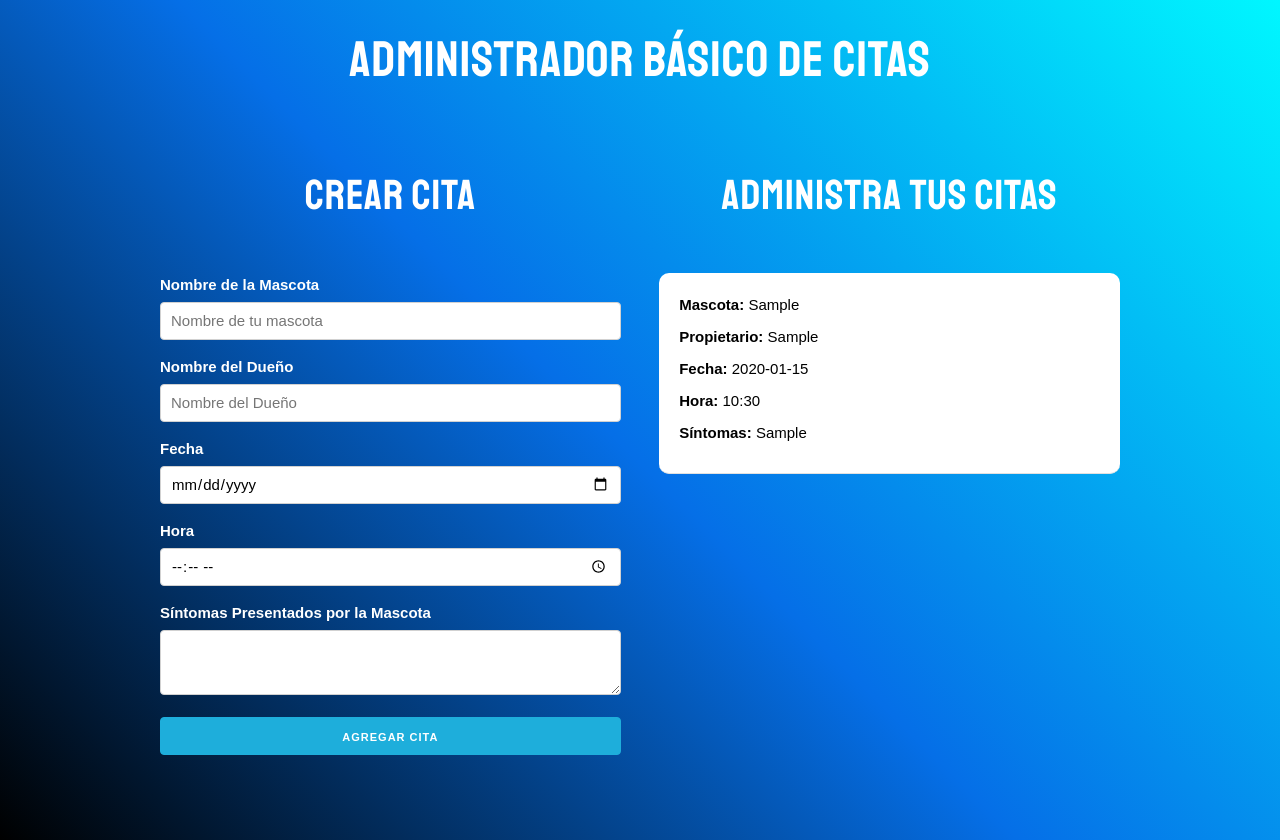
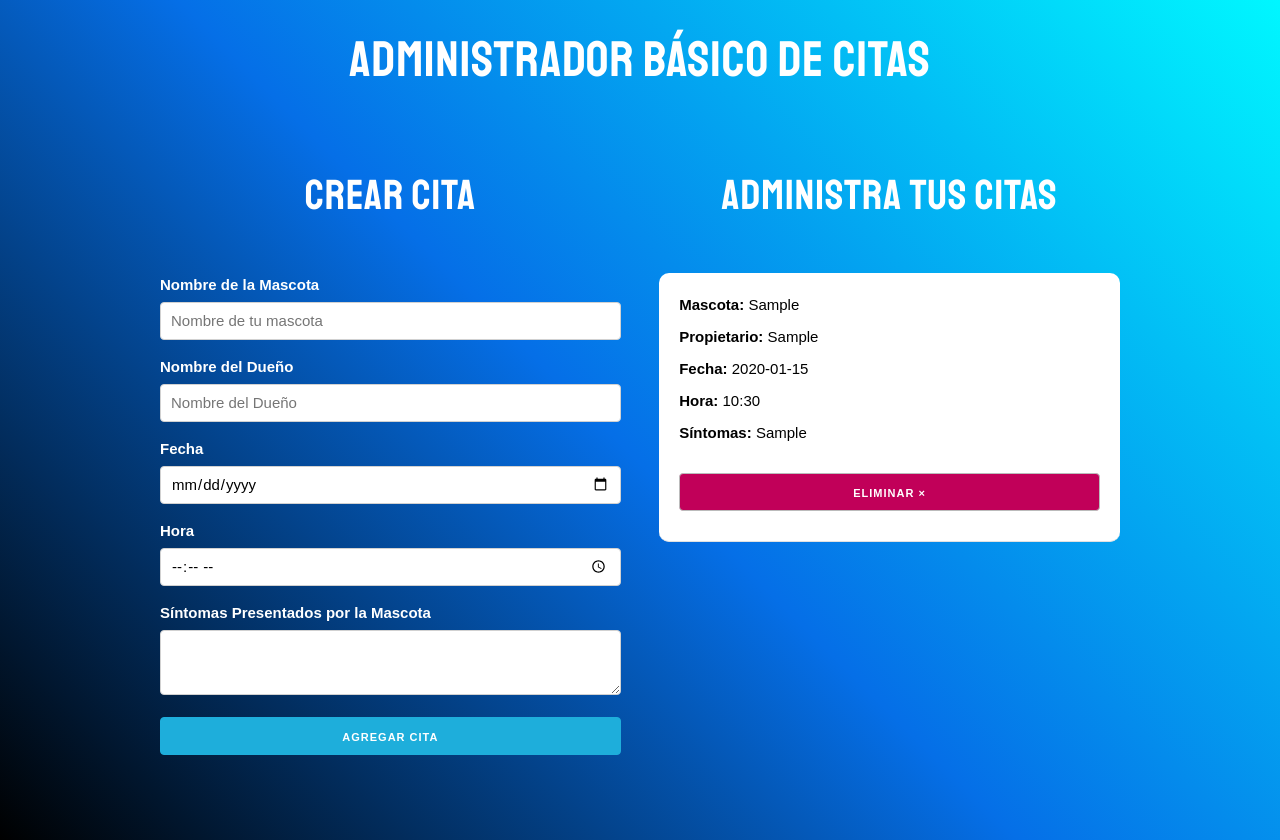
Before and after one commit to OsirisRoman/administradorbasicodecitas, a React (Create React App) app: page / in a window 1280 px wide. Both pictures are taken after typing "Sample", "Sample", "2020-01-15", "10:30", "Sample" into the empty fields and a click on the button "AGREGAR CITA". Built offline with nearby package versions, Linux system fonts and the light colour scheme.

Commit message:
Se añadió la característica de eliminación de cita
Se agregó una función y un botón que permite al usuario eliminar una
cita específica.

```diff
--- a/src/App.js
+++ b/src/App.js
@@ -12,6 +12,14 @@ function App() {
     setCitas([...citas, cita]);
   };
 
+  //Eliminar Cita
+  const eliminarCita = (citaAEliminar) => {
+    const agendaPostEliminación = citas.filter(
+      (cita) => cita.id !== citaAEliminar
+    );
+    setCitas(agendaPostEliminación);
+  };
+
   return (
     <Fragment>
       <h1>Administrador Básico de Citas</h1>
@@ -23,7 +31,10 @@ function App() {
           <div className='one-half column'>
             <h2>Administra tus citas</h2>
             {citas.map((cita) => (
-              <Cita key={cita.id} cita={cita}></Cita>
+              <Cita
+                key={cita.id}
+                cita={cita}
+                eliminarCita={eliminarCita}></Cita>
             ))}
           </div>
         </div>
--- a/src/componentes/Cita/Cita.jsx
+++ b/src/componentes/Cita/Cita.jsx
@@ -1,6 +1,6 @@
 import React, { Fragment } from 'react';
 
-const Cita = ({ cita }) => (
+const Cita = ({ cita, eliminarCita }) => (
   <div className='cita'>
     <p>
       Mascota: <span>{cita.mascota}</span>
@@ -17,6 +17,12 @@ const Cita = ({ cita }) => (
     <p>
       Síntomas: <span>{cita.sintomas}</span>
     </p>
+
+    <button
+      className='button eliminar u-full-width'
+      onClick={() => eliminarCita(cita.id)}>
+      Eliminar &times;
+    </button>
   </div>
 );
 
```
